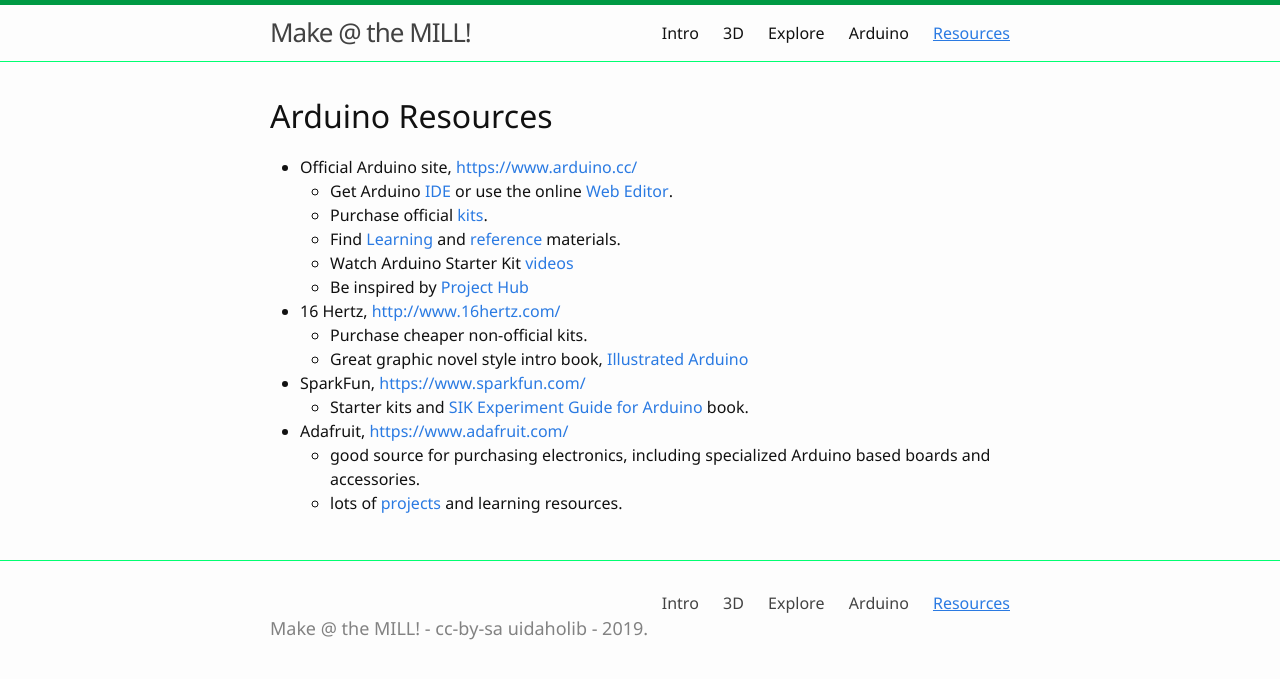
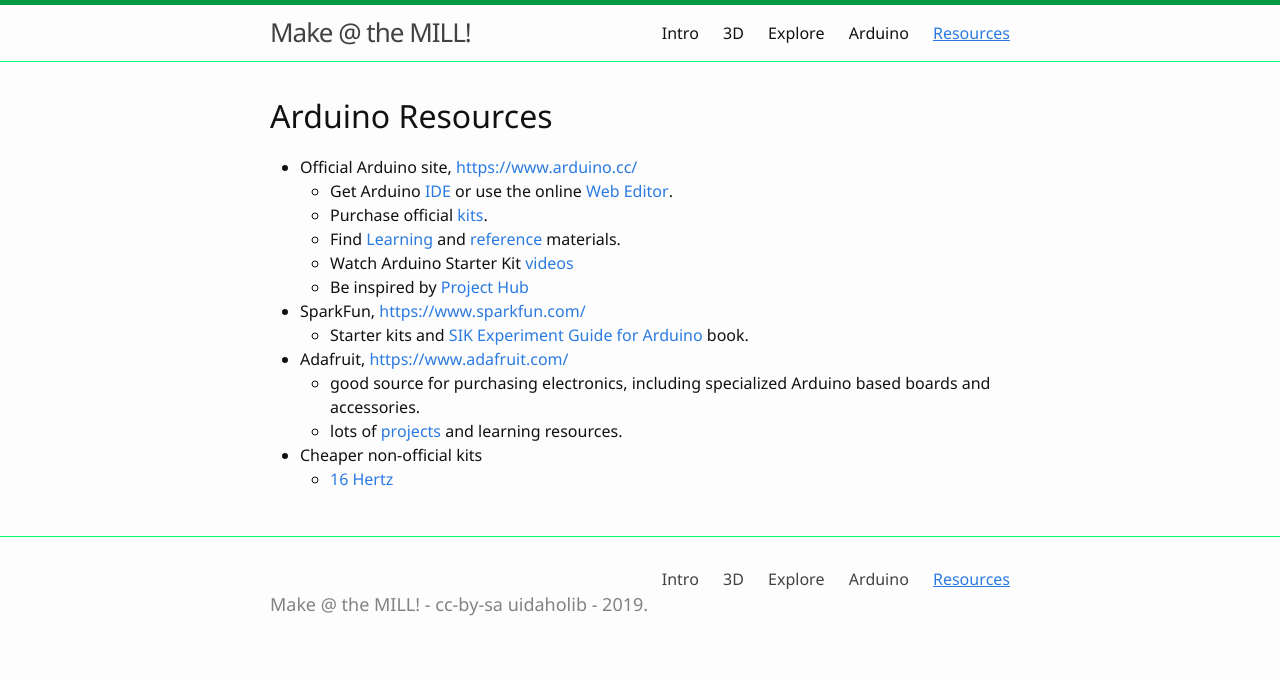
Before and after one commit to uidaholib/make-at-the-mill, a Jekyll site: the page built from 4-resources.md, in a window 1280 px wide. Shown: the top 679 px of the page. Built offline with Jekyll 4.4.1, drawn with Linux system fonts in a browser that asks for light colours.

Commit message:
update resources

```diff
--- a/4-resources.md
+++ b/4-resources.md
@@ -12,11 +12,10 @@ nav: true
     - Find [Learning](https://www.arduino.cc/en/Guide/HomePage) and [reference](https://www.arduino.cc/en/Reference/HomePage) materials.
     - Watch Arduino Starter Kit [videos](https://www.youtube.com/playlist?list=PLT6rF_I5kknPf2qlVFlvH47qHvqvzkknd)
     - Be inspired by [Project Hub](https://create.arduino.cc/projecthub)
-- 16 Hertz, <http://www.16hertz.com/>
-    - Purchase cheaper non-official kits.
-    - Great graphic novel style intro book, [Illustrated Arduino](http://bit.ly/illustratedarduino)
 - SparkFun, <https://www.sparkfun.com/>
     - Starter kits and [SIK Experiment Guide for Arduino](https://learn.sparkfun.com/tutorials/sik-experiment-guide-for-arduino---v33) book.
 - Adafruit, <https://www.adafruit.com/>
     - good source for purchasing electronics, including specialized Arduino based boards and accessories.
     - lots of [projects](https://learn.adafruit.com/) and learning resources.
+- Cheaper non-official kits
+    - [16 Hertz](https://www.amazon.com/stores/16Hertz/node/7972285011)
```
